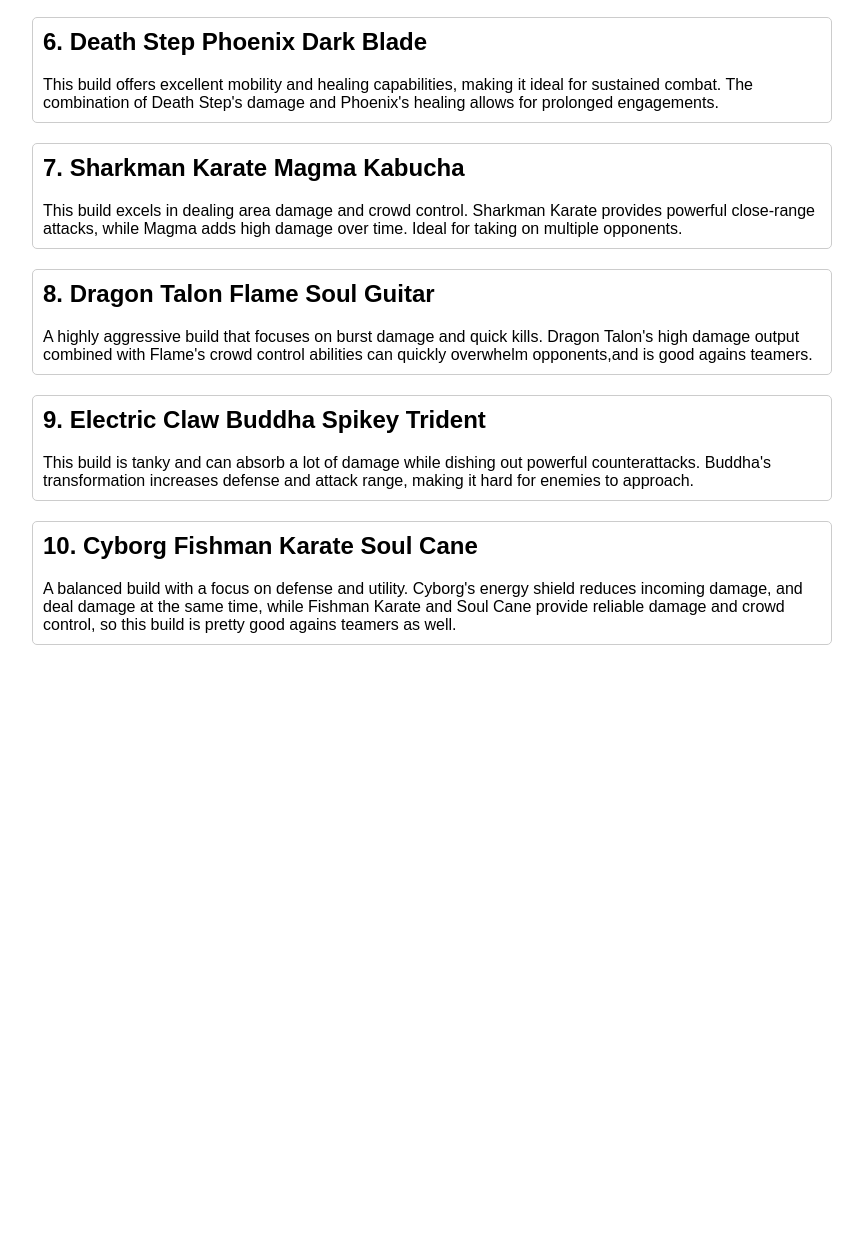
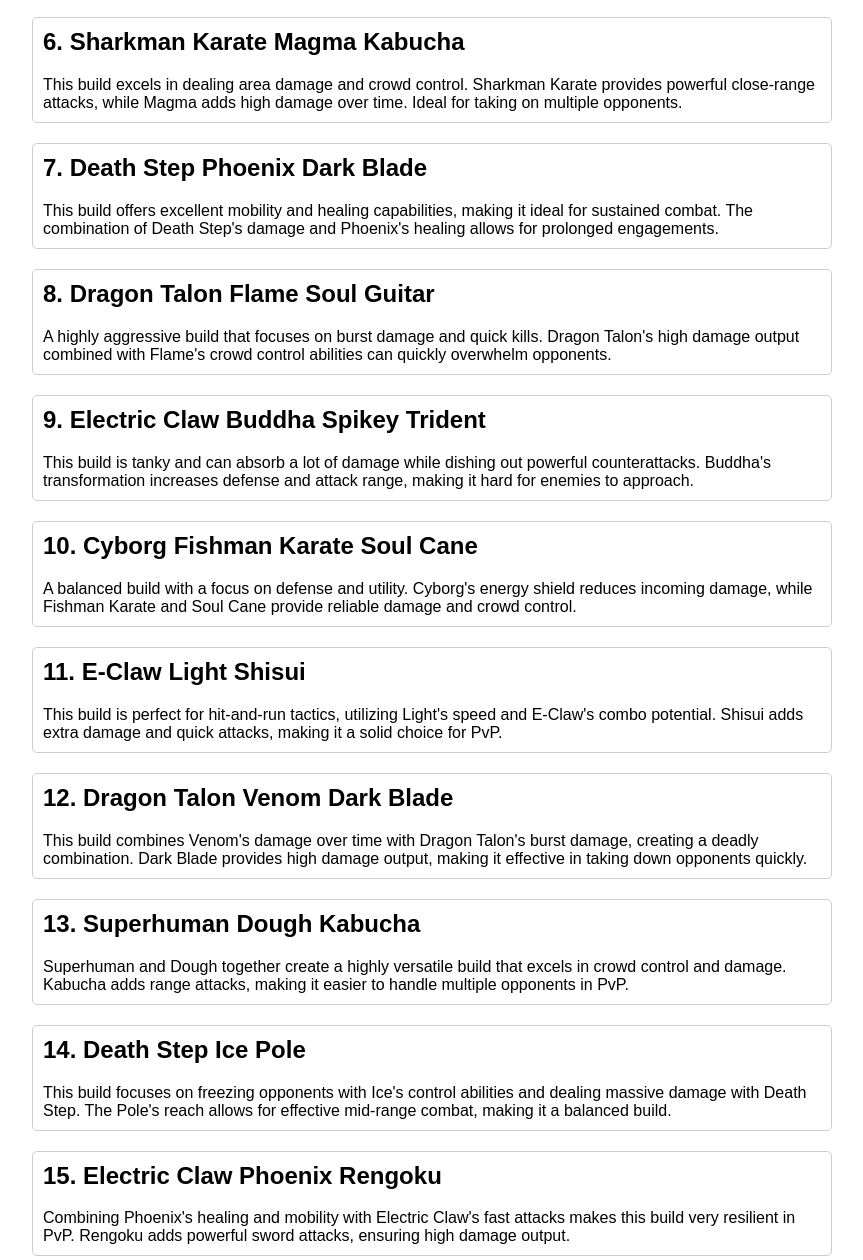
Before and after one commit to Lord-Casper/Bloxfruits-pvp-builds, a plain HTML site: page index.html in a window 1280 px wide. Shown: the part 849-2109 px from the top of the page, without its empty margins (208-1071 px from the left). Before the commit the page ends 1534 px from the top, so only its background shows below. Drawn offline with Linux system fonts and the light colour scheme.

Commit message:
Update index.html

```diff
--- a/index.html
+++ b/index.html
@@ -3,7 +3,7 @@
 <head>
     <meta charset="UTF-8">
     <meta name="viewport" content="width=device-width, initial-scale=1.0">
-    <title>Top 10 Best Non-Braindead Builds for Beginner PvP in Blox Fruits</title>
+    <title>Top 15 Best Non-Braindead Builds for Beginner PvP in Blox Fruits</title>
     <style>
         body {
             font-family: Arial, sans-serif;
@@ -33,7 +33,7 @@
 </head>
 <body>
     <div class="container">
-        <h1>Top 10 Best Non-Braindead Builds for Beginner PvP in Blox Fruits</h1>
+        <h1>Top 15 Best Non-Braindead Builds for Beginner PvP in Blox Fruits</h1>
 
         <div class="build">
             <h2>1. E-Claw Rumble Yama Kabucha</h2>
@@ -61,18 +61,18 @@
         </div>
 
         <div class="build">
-            <h2>6. Death Step Phoenix Dark Blade</h2>
+            <h2>6. Sharkman Karate Magma Kabucha</h2>
+            <p>This build excels in dealing area damage and crowd control. Sharkman Karate provides powerful close-range attacks, while Magma adds high damage over time. Ideal for taking on multiple opponents.</p>
+        </div>
+
+        <div class="build">
+            <h2>7. Death Step Phoenix Dark Blade</h2>
             <p>This build offers excellent mobility and healing capabilities, making it ideal for sustained combat. The combination of Death Step's damage and Phoenix's healing allows for prolonged engagements.</p>
         </div>
 
         <div class="build">
-            <h2>7. Sharkman Karate Magma Kabucha</h2>
-            <p>This build excels in dealing area damage and crowd control. Sharkman Karate provides powerful close-range attacks, while Magma adds high damage over time. Ideal for taking on multiple opponents.</p>
-        </div>
-
-        <div class="build">
             <h2>8. Dragon Talon Flame Soul Guitar</h2>
-            <p>A highly aggressive build that focuses on burst damage and quick kills. Dragon Talon's high damage output combined with Flame's crowd control abilities can quickly overwhelm opponents,and is good agains teamers.</p>
+            <p>A highly aggressive build that focuses on burst damage and quick kills. Dragon Talon's high damage output combined with Flame's crowd control abilities can quickly overwhelm opponents.</p>
         </div>
 
         <div class="build">
@@ -82,7 +82,32 @@
 
         <div class="build">
             <h2>10. Cyborg Fishman Karate Soul Cane</h2>
-            <p>A balanced build with a focus on defense and utility. Cyborg's energy shield reduces incoming damage, and deal damage at the same time, while Fishman Karate and Soul Cane provide reliable damage and crowd control, so this build is pretty good agains teamers as well.</p>
+            <p>A balanced build with a focus on defense and utility. Cyborg's energy shield reduces incoming damage, while Fishman Karate and Soul Cane provide reliable damage and crowd control.</p>
+        </div>
+
+        <div class="build">
+            <h2>11. E-Claw Light Shisui</h2>
+            <p>This build is perfect for hit-and-run tactics, utilizing Light's speed and E-Claw's combo potential. Shisui adds extra damage and quick attacks, making it a solid choice for PvP.</p>
+        </div>
+
+        <div class="build">
+            <h2>12. Dragon Talon Venom Dark Blade</h2>
+            <p>This build combines Venom's damage over time with Dragon Talon's burst damage, creating a deadly combination. Dark Blade provides high damage output, making it effective in taking down opponents quickly.</p>
+        </div>
+
+        <div class="build">
+            <h2>13. Superhuman Dough Kabucha</h2>
+            <p>Superhuman and Dough together create a highly versatile build that excels in crowd control and damage. Kabucha adds range attacks, making it easier to handle multiple opponents in PvP.</p>
+        </div>
+
+        <div class="build">
+            <h2>14. Death Step Ice Pole</h2>
+            <p>This build focuses on freezing opponents with Ice's control abilities and dealing massive damage with Death Step. The Pole's reach allows for effective mid-range combat, making it a balanced build.</p>
+        </div>
+
+        <div class="build">
+            <h2>15. Electric Claw Phoenix Rengoku</h2>
+            <p>Combining Phoenix's healing and mobility with Electric Claw's fast attacks makes this build very resilient in PvP. Rengoku adds powerful sword attacks, ensuring high damage output.</p>
         </div>
 
     </div>
```
